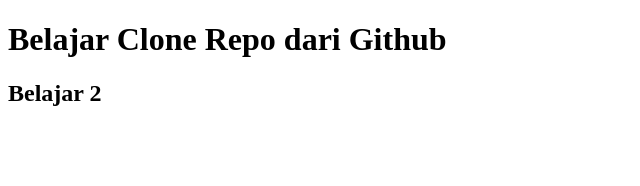
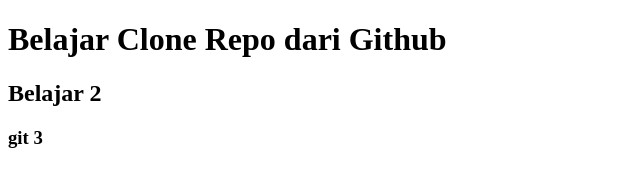
Before and after one commit to yajidichsan/belajar-niomic, a plain HTML site: page index.html in a window 1280 px wide. Shown: the full height of the page, 0-640 px from the left. Drawn offline with Linux system fonts and the light colour scheme.

Commit message:
tmabah elemen h3

```diff
--- a/index.html
+++ b/index.html
@@ -7,5 +7,6 @@
   <body>
     <h1>Belajar Clone Repo dari Github</h1>
     <h2>Belajar 2</h2>
+    <h3>git 3</h3>
   </body>
 </html>
```
